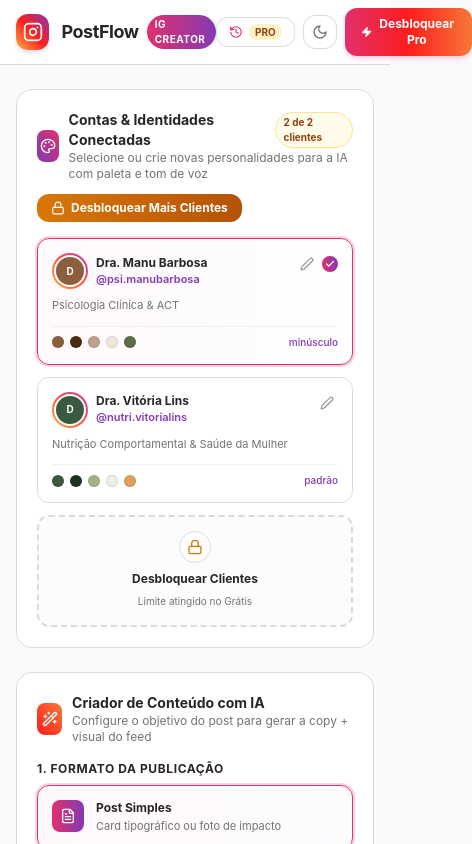
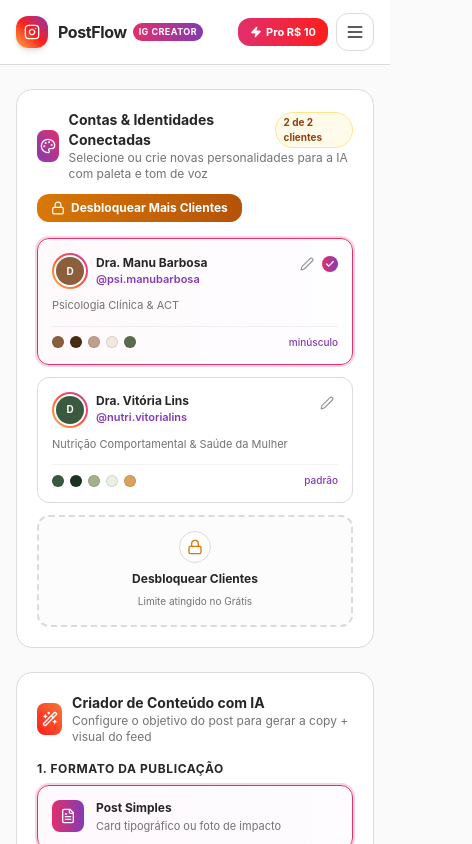
Before and after one commit to toryoudesign-cpu/PostFlow, a React (Vite) app: page / in a window 390 px wide. Shown: the top 844 px of the page, 472 px wide, since content can reach past the window. Built offline with nearby package versions, Linux system fonts and the light colour scheme.

Commit message:
Add files via upload

```diff
--- a/src/App.jsx
+++ b/src/App.jsx
@@ -174,9 +174,9 @@
 
     if (brands.length >= maxBrandsAllowed) {
       if (planType === 'free') {
-        setUpgradeReason('Você atingiu o limite de 2 clientes do plano gratuito. Faça upgrade para o Plano Base (até 5 clientes por R$ 25/mês) ou Plano Equipe (ilimitados por R$ 50/mês)!');
+        setUpgradeReason('Você atingiu o limite de 2 clientes do plano gratuito. Faça upgrade para o Plano Base (até 5 clientes por R$ 10/mês) ou Plano Equipe (ilimitados por R$ 25/mês)!');
       } else if (planType === 'base') {
-        setUpgradeReason('Você atingiu o limite de 5 clientes do Plano Base. Faça upgrade para o Plano Equipe (clientes ilimitados por R$ 50/mês)!');
+        setUpgradeReason('Você atingiu o limite de 5 clientes do Plano Base. Faça upgrade para o Plano Equipe (clientes ilimitados por R$ 25/mês)!');
       }
       setIsPricingOpen(true);
       return;
--- a/src/components/Header.jsx
+++ b/src/components/Header.jsx
@@ -1,5 +1,5 @@
-import React from 'react';
-import { Instagram, Crown, Key, Zap, Sun, Moon, History } from 'lucide-react';
+import React, { useState } from 'react';
+import { Instagram, Crown, Key, Zap, Sun, Moon, History, Menu, X, Check } from 'lucide-react';
 
 export default function Header({
   credits,
@@ -13,28 +13,35 @@
   onOpenHistory,
   historyCount
 }) {
+  const [isMobileMenuOpen, setIsMobileMenuOpen] = useState(false);
+
+  const handleMobileAction = (actionFn) => {
+    setIsMobileMenuOpen(false);
+    actionFn();
+  };
+
   return (
-    <header className="bg-white dark:bg-[#121212] border-b border-[#DBDBDB] dark:border-[#262626] sticky top-0 z-30 shadow-xs transition-colors duration-200">
+    <header className="bg-white dark:bg-[#121212] border-b border-[#DBDBDB] dark:border-[#262626] sticky top-0 z-40 shadow-xs transition-colors duration-200">
       <div className="max-w-7xl mx-auto px-4 sm:px-6 lg:px-8 h-16 flex items-center justify-between">
 
-        {/* Logo & Brand with Instagram Gradient */}
-        <div className="flex items-center gap-3">
-          <div className="w-9 h-9 rounded-xl bg-gradient-to-tr from-[#FCAF45] via-[#FD1D1D] to-[#833AB4] flex items-center justify-center text-white shadow-md">
-            <Instagram className="w-5 h-5" />
+        {/* Logo & Brand */}
+        <div className="flex items-center gap-2.5 sm:gap-3">
+          <div className="w-8 h-8 sm:w-9 sm:h-9 rounded-xl bg-gradient-to-tr from-[#FCAF45] via-[#FD1D1D] to-[#833AB4] flex items-center justify-center text-white shadow-md">
+            <Instagram className="w-4 h-4 sm:w-5 sm:h-5" />
           </div>
           <div>
-            <div className="flex items-center gap-2">
-              <span className="font-bold text-lg tracking-tight text-[#262626] dark:text-[#F5F5F5]">PostFlow</span>
-              <span className="text-[10px] font-bold uppercase tracking-wider bg-gradient-to-r from-[#E1306C] to-[#833AB4] text-white px-2 py-0.5 rounded-full shadow-xs">
+            <div className="flex items-center gap-1.5 sm:gap-2">
+              <span className="font-bold text-base sm:text-lg tracking-tight text-[#262626] dark:text-[#F5F5F5]">PostFlow</span>
+              <span className="text-[9px] sm:text-[10px] font-bold uppercase tracking-wider bg-gradient-to-r from-[#E1306C] to-[#833AB4] text-white px-1.5 sm:px-2 py-0.5 rounded-full shadow-xs">
                 IG Creator
               </span>
             </div>
-            <p className="text-[11px] text-[#737373] dark:text-[#A8A8A8] hidden sm:block">Gerador de Conteúdo & Briefings com IA para Instagram</p>
+            <p className="text-[11px] text-[#737373] dark:text-[#A8A8A8] hidden md:block">Gerador de Conteúdo & Briefings com IA para Instagram</p>
           </div>
         </div>
 
-        {/* Right Actions */}
-        <div className="flex items-center gap-2 sm:gap-3">
+        {/* Desktop Navigation */}
+        <div className="hidden md:flex items-center gap-2 sm:gap-3">
 
           {/* History Button */}
           <button
@@ -43,7 +50,7 @@
             title="Ver histórico de postagens criadas"
           >
             <History className="w-3.5 h-3.5 text-[#E1306C]" />
-            <span className="hidden sm:inline">Histórico</span>
+            <span>Histórico</span>
             {isPro && historyCount > 0 && (
               <span className="bg-[#833AB4] text-white text-[10px] px-1.5 py-0.2 rounded-full font-bold">
                 {historyCount}
@@ -68,8 +75,8 @@
           {/* API Key settings button */}
           <button
             onClick={onOpenApiKey}
-            title={hasApiKey ? 'Chave Gemini configurada' : 'Configurar Chave API Gemini (Opcional)'}
-            className={`hidden md:flex items-center gap-1.5 text-xs font-semibold px-3 py-1.5 rounded-lg border transition-all ${
+            title={hasApiKey ? 'Chave Gemini configurada' : 'Configurar Chave API Gemini'}
+            className={`flex items-center gap-1.5 text-xs font-semibold px-3 py-1.5 rounded-xl border transition-all ${
               hasApiKey
                 ? 'bg-emerald-50 dark:bg-emerald-950/40 text-emerald-700 dark:text-emerald-300 border-emerald-200 dark:border-emerald-800'
                 : 'bg-white dark:bg-[#1E1E1E] text-[#737373] dark:text-[#A8A8A8] border-[#DBDBDB] dark:border-[#333333] hover:border-[#833AB4] hover:text-[#833AB4]'
@@ -79,31 +86,131 @@
             <span>{hasApiKey ? 'Gemini Ativo' : 'API Key'}</span>
           </button>
 
-          {/* Credits Counter / Pro Status */}
+          {/* Plan Status / Upgrade Button */}
           {isPro ? (
             <div className="flex items-center gap-1.5 bg-gradient-to-r from-[#833AB4] via-[#E1306C] to-[#FD1D1D] text-white px-3.5 py-1.5 rounded-xl font-bold text-xs shadow-sm">
               <Crown className="w-4 h-4 text-amber-200" />
-              <span>{planType === 'agency' ? 'Plano Equipe (Ilimitado)' : 'Plano Base (5 Marcas)'}</span>
+              <span>{planType === 'agency' ? 'Equipe (Ilimitado)' : 'Base (5 Marcas)'}</span>
             </div>
           ) : (
-            <div className="flex items-center gap-3">
-              <div className="text-right hidden sm:block">
-                <span className="text-[10px] uppercase font-bold text-[#737373] dark:text-[#A8A8A8] block">Plano Grátis</span>
-                <span className="text-xs font-bold text-[#262626] dark:text-[#F5F5F5]">{credits} gerações</span>
-              </div>
-              <button
-                onClick={onOpenPricing}
-                className="flex items-center gap-1.5 bg-gradient-to-r from-[#E1306C] via-[#FD1D1D] to-[#F77737] hover:opacity-95 text-white px-4 py-2 rounded-xl text-xs font-bold shadow-md shadow-pink-500/20 transition-all transform hover:-translate-y-0.5 active:translate-y-0"
-              >
-                <Zap className="w-3.5 h-3.5 fill-current" />
-                <span>Desbloquear Pro</span>
-              </button>
-            </div>
+            <button
+              onClick={onOpenPricing}
+              className="flex items-center gap-1.5 bg-gradient-to-r from-[#E1306C] via-[#FD1D1D] to-[#F77737] hover:opacity-95 text-white px-4 py-2 rounded-xl text-xs font-bold shadow-md shadow-pink-500/20 transition-all transform hover:-translate-y-0.5"
+            >
+              <Zap className="w-3.5 h-3.5 fill-current" />
+              <span>Assinar Pro · R$ 10</span>
+            </button>
           )}
 
         </div>
 
+        {/* Mobile Top Actions & Hamburger Button */}
+        <div className="flex md:hidden items-center gap-2">
+
+          {/* Quick Upgrade/Plan pill on Mobile */}
+          {isPro ? (
+            <span className="text-[10px] font-bold bg-pink-100 dark:bg-pink-950/60 text-[#E1306C] px-2.5 py-1 rounded-full border border-pink-200 dark:border-pink-900 flex items-center gap-1">
+              <Crown className="w-3 h-3" />
+              <span>PRO</span>
+            </span>
+          ) : (
+            <button
+              onClick={onOpenPricing}
+              className="text-[11px] font-bold bg-gradient-to-r from-[#E1306C] to-[#FD1D1D] text-white px-3 py-1.5 rounded-xl shadow-xs flex items-center gap-1"
+            >
+              <Zap className="w-3 h-3 fill-current" />
+              <span>Pro R$ 10</span>
+            </button>
+          )}
+
+          {/* Hamburger Menu Toggle Button */}
+          <button
+            onClick={() => setIsMobileMenuOpen(!isMobileMenuOpen)}
+            className="p-2 rounded-xl border border-[#DBDBDB] dark:border-[#333333] bg-white dark:bg-[#1E1E1E] text-[#262626] dark:text-[#F5F5F5] hover:text-[#E1306C] transition-all"
+            aria-label="Abrir Menu"
+          >
+            {isMobileMenuOpen ? <X className="w-5 h-5" /> : <Menu className="w-5 h-5" />}
+          </button>
+        </div>
+
       </div>
+
+      {/* Mobile Drawer Dropdown */}
+      {isMobileMenuOpen && (
+        <div className="md:hidden border-t border-[#DBDBDB] dark:border-[#262626] bg-white dark:bg-[#121212] px-4 py-4 space-y-2.5 shadow-xl animate-in slide-in-from-top-2 duration-150">
+
+          {/* API Key Button on Mobile */}
+          <button
+            onClick={() => handleMobileAction(onOpenApiKey)}
+            className="w-full flex items-center justify-between p-3 rounded-xl border border-[#DBDBDB] dark:border-[#333333] bg-[#FAFAFA] dark:bg-[#1A1A1A] text-xs font-bold text-[#262626] dark:text-white"
+          >
+            <div className="flex items-center gap-2.5">
+              <div className="w-7 h-7 rounded-lg bg-emerald-500/10 text-emerald-600 dark:text-emerald-400 flex items-center justify-center">
+                <Key className="w-4 h-4" />
+              </div>
+              <div className="text-left">
+                <span className="block">Configurar Chave API Gemini</span>
+                <span className="text-[10px] text-[#737373] dark:text-[#A8A8A8] font-normal">
+                  {hasApiKey ? 'Chave personalizada ativa' : 'Conectar API da equipe'}
+                </span>
+              </div>
+            </div>
+            {hasApiKey && <Check className="w-4 h-4 text-emerald-600" />}
+          </button>
+
+          {/* History Button on Mobile */}
+          <button
+            onClick={() => handleMobileAction(onOpenHistory)}
+            className="w-full flex items-center justify-between p-3 rounded-xl border border-[#DBDBDB] dark:border-[#333333] bg-[#FAFAFA] dark:bg-[#1A1A1A] text-xs font-bold text-[#262626] dark:text-white"
+          >
+            <div className="flex items-center gap-2.5">
+              <div className="w-7 h-7 rounded-lg bg-purple-500/10 text-[#833AB4] flex items-center justify-center">
+                <History className="w-4 h-4" />
+              </div>
+              <div className="text-left">
+                <span className="block">Histórico de Postagens</span>
+                <span className="text-[10px] text-[#737373] dark:text-[#A8A8A8] font-normal">
+                  Revisitar posts salvos por cliente
+                </span>
+              </div>
+            </div>
+            {historyCount > 0 && isPro && (
+              <span className="bg-[#833AB4] text-white text-[10px] px-2 py-0.5 rounded-full font-bold">
+                {historyCount}
+              </span>
+            )}
+          </button>
+
+          {/* Theme Switcher on Mobile */}
+          <button
+            onClick={onToggleTheme}
+            className="w-full flex items-center justify-between p-3 rounded-xl border border-[#DBDBDB] dark:border-[#333333] bg-[#FAFAFA] dark:bg-[#1A1A1A] text-xs font-bold text-[#262626] dark:text-white"
+          >
+            <div className="flex items-center gap-2.5">
+              <div className="w-7 h-7 rounded-lg bg-amber-500/10 text-amber-500 flex items-center justify-center">
+                {theme === 'dark' ? <Sun className="w-4 h-4" /> : <Moon className="w-4 h-4" />}
+              </div>
+              <span>Alternar Modo {theme === 'dark' ? 'Claro' : 'Escuro'}</span>
+            </div>
+            <span className="text-[10px] text-[#737373] dark:text-[#A8A8A8] uppercase font-bold">
+              {theme === 'dark' ? 'Escuro' : 'Claro'}
+            </span>
+          </button>
+
+          {/* Upgrade Plan Action on Mobile */}
+          {!isPro && (
+            <button
+              onClick={() => handleMobileAction(onOpenPricing)}
+              className="w-full py-3 rounded-xl bg-gradient-to-r from-[#833AB4] via-[#E1306C] to-[#FD1D1D] text-white text-xs font-bold shadow-md shadow-pink-500/20 flex items-center justify-center gap-2"
+            >
+              <Zap className="w-4 h-4 fill-current" />
+              <span>Desbloquear Plano Pro por R$ 10/mês</span>
+            </button>
+          )}
+
+        </div>
+      )}
+
     </header>
   );
 }
--- a/src/components/HistorySection.jsx
+++ b/src/components/HistorySection.jsx
@@ -40,7 +40,7 @@
             className="w-full py-3.5 rounded-xl bg-gradient-to-r from-[#833AB4] via-[#E1306C] to-[#FD1D1D] hover:opacity-95 text-white font-bold text-sm shadow-md shadow-pink-500/25 flex items-center justify-center gap-2 transition-all transform hover:-translate-y-0.5"
           >
             <Sparkles className="w-4 h-4 text-amber-200" />
-            <span>Desbloquear Histórico a partir de R$ 25/mês</span>
+            <span>Desbloquear Histórico a partir de R$ 10/mês</span>
           </button>
         </div>
       </div>
```
Also changed, not shown: src/components/PricingModal.jsx (+9 -9 lines), 3 other files (tests, documents, lock files or other folders).
